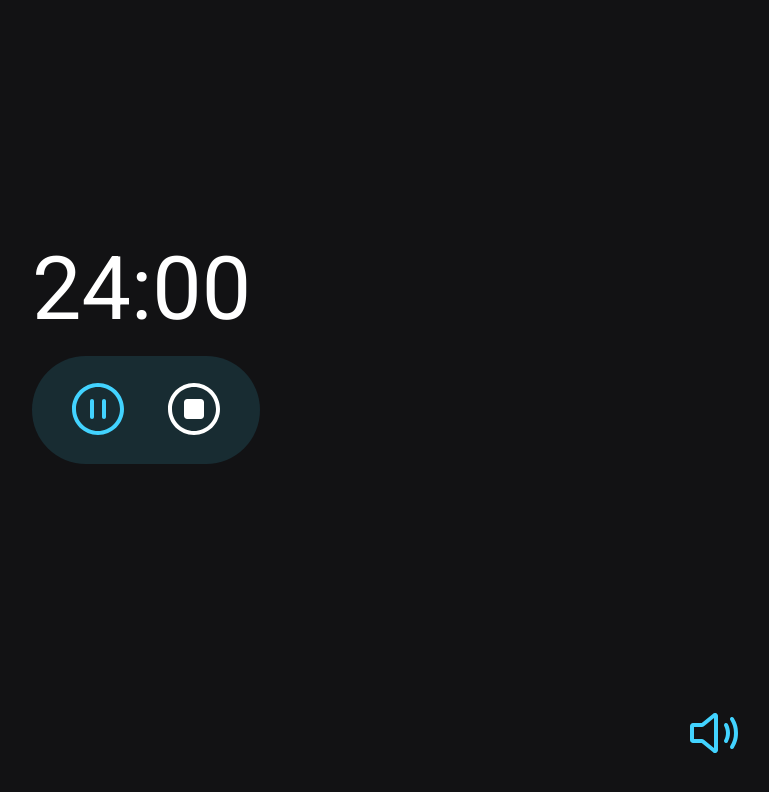
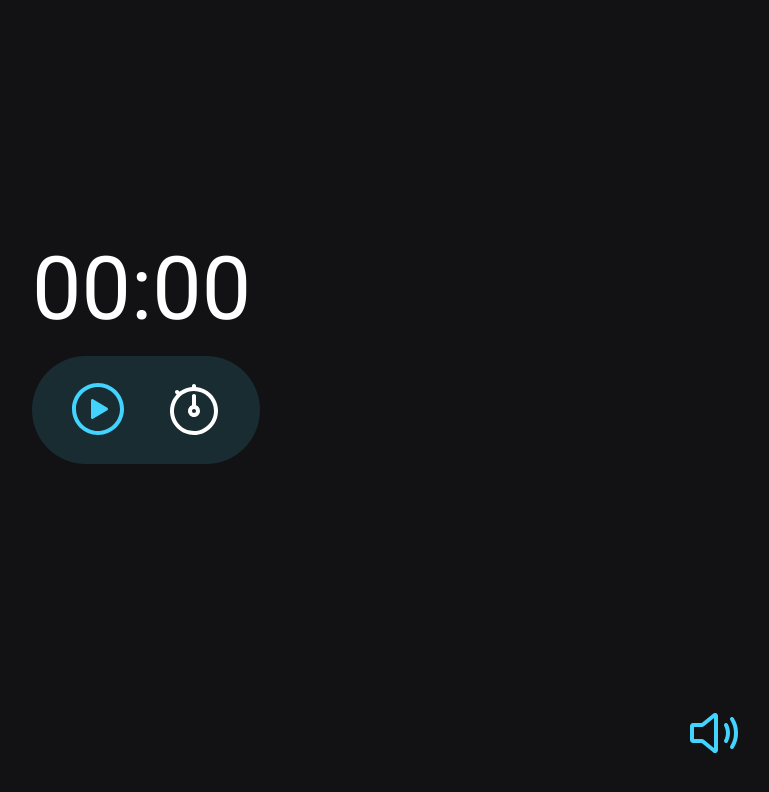
Before and after one commit to Ismar-Jnr/dev-web-projects, a plain HTML site: page focus-timer/index.html in a window 1280 px wide. Both pictures are taken after a click on the button 592 px from the left and 410 px from the top of the page. Shown: the whole page, without its empty margins (494-1263 px from the left). Drawn offline with Linux system fonts and the light colour scheme.

Commit message:
focus-timer
refatorando código, ajeitando funções, e corrigindo erros do cronometro

```diff
--- a/focus-timer/index.html
+++ b/focus-timer/index.html
@@ -13,7 +13,7 @@
 <body>
     <main>
         <div id="timer">
-            <span class="minutos">25</span>
+            <span class="minutos">01</span>
             <span >:</span>
             <span class="segundos">00</span>
         </div>
--- a/focus-timer/script.js
+++ b/focus-timer/script.js
@@ -13,30 +13,36 @@ const segundos = document.querySelector('.segundos');
 let minutosDefinidoPeloUser;
 let segundosDefinidoPeloUser;
 
+function resetarControles (){
+    play.classList.remove('hide');
+    pause.classList.add('hide');
+    configTempo.classList.remove('hide');
+    buttonStop.classList.add('hide');
+}
+
+function attTempoDisplay(minutosContagem, segundosContagem){
+    minutos.textContent = String(minutosContagem).padStart(2, "0");
+    segundos.textContent = String(segundosContagem).padStart(2, "0");
+}
+
 function diminuirContagem () {
     setTimeout(()=> {
         let segundosContagem = Number(segundos.textContent);
         let minutosContagem = Number(minutos.textContent);
 
-
-        if(segundosContagem <= 0){
-            segundosContagem =2;
-
-            minutos.textContent = String(minutosContagem - 1).padStart(2, "0");
-        }
-
-        segundos.textContent = String(segundosContagem - 1).padStart(2, "0");
+        attTempoDisplay(minutosContagem, 0);
 
         if(minutosContagem <= 0){
-
-            play.classList.remove('hide');
-            pause.classList.add('hide');
-            configTempo.classList.remove('hide');
-            buttonStop.classList.add('hide');
-
+            resetarControles();
             return
         }
 
+        if(segundosContagem <= 0){
+            segundosContagem =5;
+            --minutosContagem
+        }
+
+        attTempoDisplay(minutosContagem, String(segundosContagem - 1))
 
         diminuirContagem();
     }, 1000)
@@ -59,10 +65,7 @@ pause.addEventListener('click', () =>{
 })
 
 buttonStop.addEventListener('click', () => {
-    play.classList.remove('hide');
-    pause.classList.add('hide');
-    configTempo.classList.remove('hide');
-    buttonStop.classList.add('hide');
+    resetarControles();
 })
 
 soundOn.addEventListener('click', () => {
@@ -77,8 +80,7 @@ soundOff.addEventListener('click', () => {
 
 configTempo.addEventListener('click', () => {
     minutosDefinidoPeloUser = prompt('Quantos minutos?');
-    minutos.textContent = minutosDefinidoPeloUser;
-    segundosDefinidoPeloUser = prompt('Quantos segundos?');
-    segundos.textContent = segundosDefinidoPeloUser;
+    //minutos.textContent = minutosDefinidoPeloUser;
+   attTempoDisplay(minutosDefinidoPeloUser, 0)
 
 })
```
